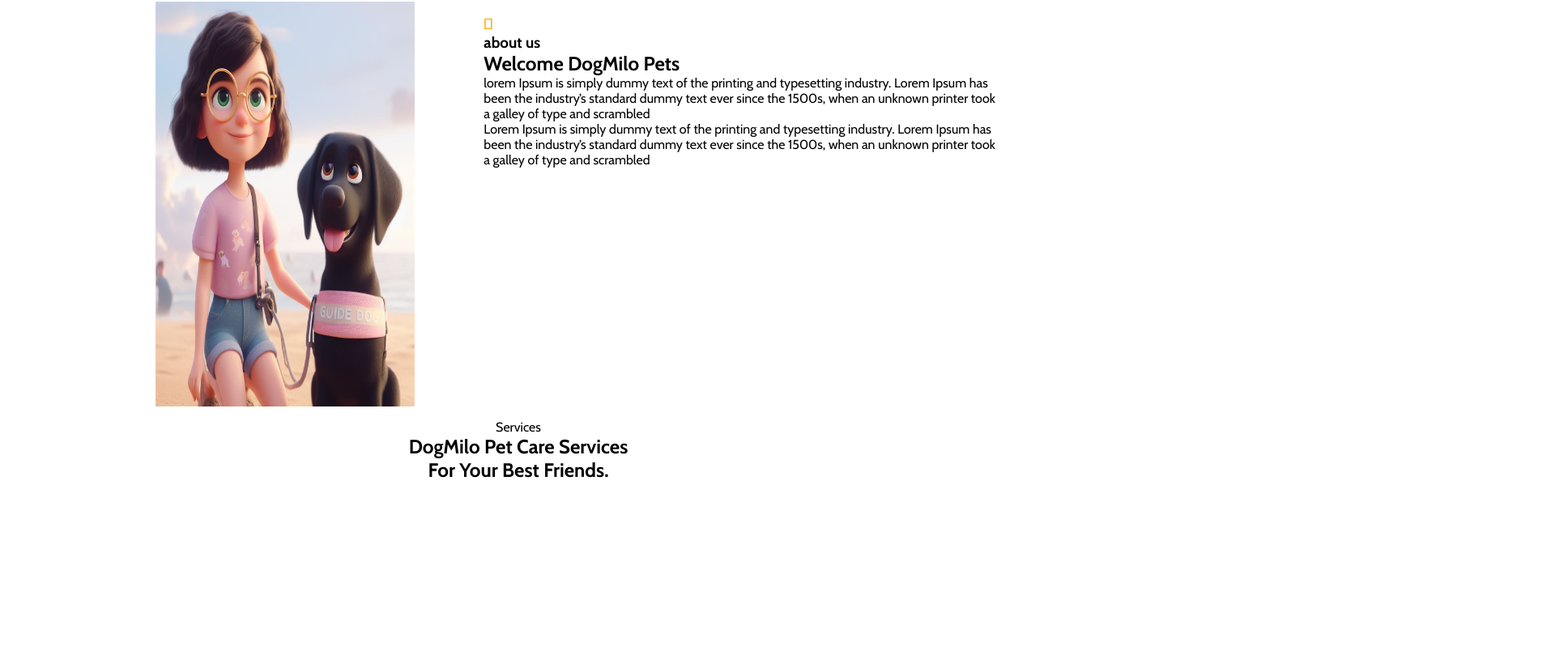
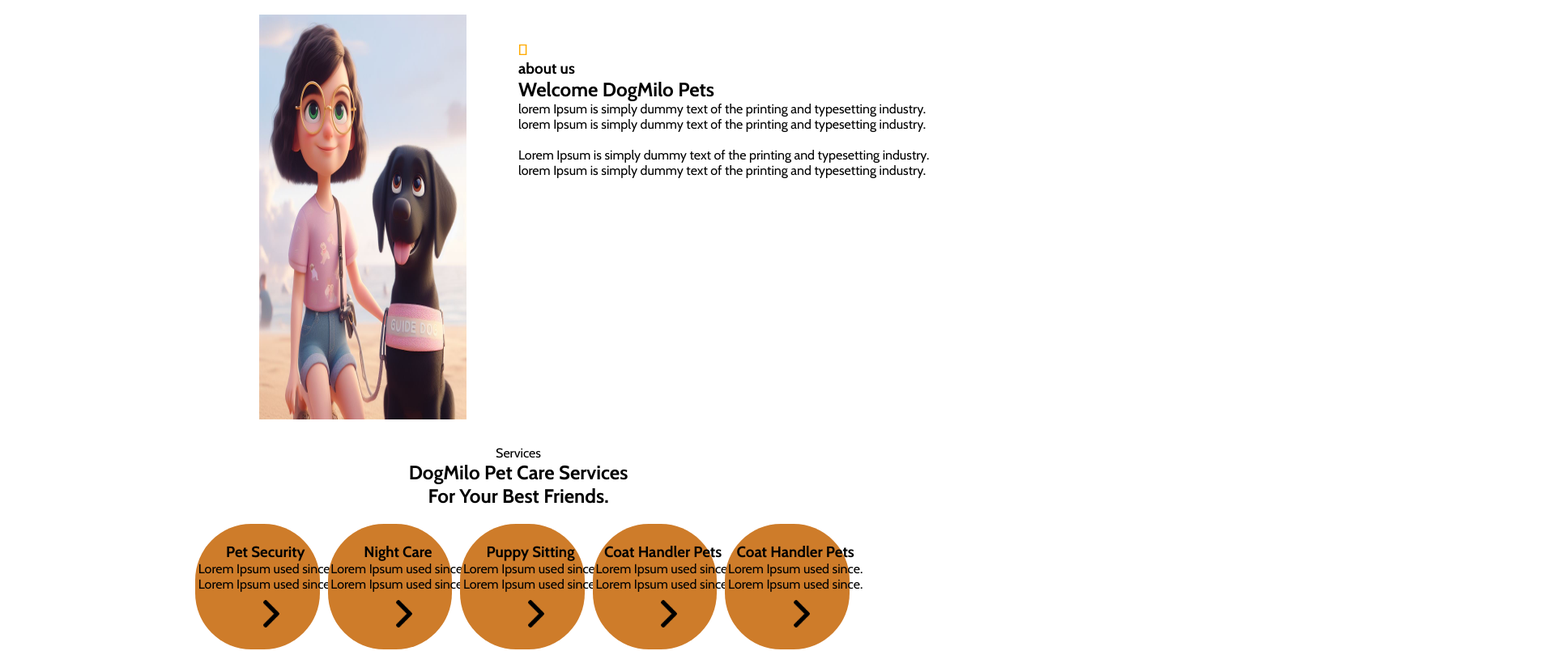
Before and after one commit to maurocazzato/proj-html-vuejs, a Vue app: page / in a window 1280 px wide. Shown: the part 760-1564 px from the top of the page at 81% size, 1920 px wide, since content can reach past the window. Built offline with nearby package versions, Linux system fonts and the light colour scheme.

Commit message:
sezione 5 della home

```diff
--- a/src/components/pages/appHome.vue
+++ b/src/components/pages/appHome.vue
@@ -18,17 +18,6 @@
             </div>
           </div>
     </div>
-
-  <!-- io lo dividerei in 4 sezioni
-      1) Welcome DogMilo Pets
-      2) DogMilo Pet Care Services For Your Best Friends.
-      3) Why Choose Us?
-      4) Over 8000 Customers With 5-star Reviews
-
-      Ci sara ovviamente una foto di Carmen. quella laterale nella seconda sezione
-  -->
-
-
 
 <main>
 
@@ -57,8 +46,12 @@
             <h3> <i class="fa-solid fa-paw" style="color: #ffaa00;"></i> about us</h3>
             <h1>Welcome DogMilo Pets</h1>
             <div id="P-container">
-              <p>lorem Ipsum is simply dummy text of the printing and typesetting industry. Lorem Ipsum has been the industry’s standard dummy text ever since the 1500s, when an unknown printer took a galley of type and scrambled</p>
-              <p>Lorem Ipsum is simply dummy text of the printing and typesetting industry. Lorem Ipsum has been the industry’s standard dummy text ever since the 1500s, when an unknown printer took a galley of type and scrambled</p>
+              <p>lorem Ipsum is simply dummy text of the printing and typesetting industry. </p>
+              <p>lorem Ipsum is simply dummy text of the printing and typesetting industry. </p>
+              <br>
+
+              <p>Lorem Ipsum is simply dummy text of the printing and typesetting industry. </p>
+              <p>lorem Ipsum is simply dummy text of the printing and typesetting industry. </p>
             </div>
 
         </div>
@@ -73,40 +66,52 @@
         <p>Services</p>
         <h1>DogMilo Pet Care Services </h1>
         <h1>For Your Best Friends.</h1>
+
         <div class="five-service">
-            <div class="service-one">
-                <img class="image-service" src="../../img/imgs/assets/d-1.png" alt="">
-                <!-- <h1 class="service-title"> hola sono h5 di sercive 1</h1>
-                <p>The standard chunk of Lorem Ipsum used since.</p> -->
+            <div class="service">
+              <div class="service-text">
+                <h3 class="service-title">Pet Security</h3>
+                <p>Lorem Ipsum used since.</p>
+                <p>Lorem Ipsum used since.</p>
+                <img src="../../img/imgs/assets/right.png" alt="">
+              </div>
 
             </div>
 
-            <div id="service-two">
-                <img class="image-service" src="../../img/imgs/assets/d-2.png" alt="">
-                <!-- <h5 class="service-title">Pet Security</h5>
-                <p>The standard chunk of Lorem Ipsum used since.</p> -->
-
+            <div class="service">
+              <div class="service-text">
+                <h3 class="service-title">Night Care</h3>
+                <p>Lorem Ipsum used since.</p>
+                <p>Lorem Ipsum used since.</p>
+                <img src="../../img/imgs/assets/right.png" alt="">
+              </div>
             </div>
 
-            <div id="service-three">
-                <img class="image-service" src="../../img/imgs/assets/d-4.png" alt="">
-                <!-- <h5 class="service-title">Night Care</h5>
-                <p>The standard chunk of Lorem Ipsum used since</p> -->
-
+            <div class="service">
+              <div class="service-text">
+                <h3 class="service-title">Puppy Sitting</h3>
+                <p>Lorem Ipsum used since.</p>
+                <p>Lorem Ipsum used since.</p>
+                <img src="../../img/imgs/assets/right.png" alt="">
+              </div>
             </div>
 
-            <div id="service-four">
-                <img class="image-service" src="../../img/imgs/assets/d-3.png" alt="">
-                <!-- <h5 class="service-title">Dog Security</h5>
-                <p>The standard chunk of Lorem Ipsum used since.</p> -->
-
+            <div class="service">
+              <div class="service-text">
+                <h3 class="service-title">Coat Handler Pets</h3>
+                <p>Lorem Ipsum used since.</p>
+                <p>Lorem Ipsum used since.</p>
+                <img src="../../img/imgs/assets/right.png" alt="">
+              </div>
             </div>
 
-            <div id="service-five">
-                <img class="image-service" src="../../img/imgs/assets/d-5.png" alt="">
-                <!-- <h5 class="service-title">Puppy Sitting</h5>
-                <p>The standard chunk of Lorem Ipsum used since.</p> -->
-
+            <div class="service">
+              <div class="service-text">
+                <h3 class="service-title">Coat Handler Pets</h3>
+                <p>Lorem Ipsum used since.</p>
+                <p>Lorem Ipsum used since.</p>
+                <img src="../../img/imgs/assets/right.png" alt="">
+              </div>
             </div>
         </div>
     </div>
@@ -162,18 +167,33 @@
   <div class="container costumers-reviews-container">
     <!-- sono due blocchetti, il secondo al suo interno ne ha altri due-->
     <!-- blocchetto 1 -->
-    <div class="container blocco1-container">
+    <div class="container blocco-container">
       <div class="text-container">
         <p>Review & Rating</p>
-        <h1>Over 8000 Customers With 5-star Reviews</h1>
-        <p>It is a long established fact that a reader will be distracted by the readable content of a page when looking at its layout. The point of using</p>
+        <h1>Over 8000 Customers </h1>
+        <h1>With 5-star Reviews</h1>
+        <p>Lorem ipsum dolor sit amet consectetur adipisicing elit.</p>
+        <p>Lorem ipsum dolor sit amet consectetur adipisicing elit.</p>
+        <p>Lorem ipsum dolor sit amet consectetur adipisicing elit.</p>
       </div>
     </div>
-    <div class="container blocco2-container">
-
+    <div class="container blocco-container">
+      <div class="text-container">
+        <br>
+        <h1>Grate Place</h1>
+        <p>Lorem ipsum dolor sit amet consectetur adipisicing elit.</p>
+        <p>Lorem ipsum dolor sit amet consectetur adipisicing elit.</p>
+        <p>Lorem ipsum dolor sit amet consectetur adipisicing elit.</p>
       </div>
-    <div class="container blocco3-container">
-
+    </div>
+    <div class="container blocco-container">
+      <div class="text-container">
+        <br>
+        <h1>Over 8000 Customers </h1>
+        <p>Lorem ipsum dolor sit amet consectetur adipisicing elit.</p>
+        <p>Lorem ipsum dolor sit amet consectetur adipisicing elit.</p>
+        <p>Lorem ipsum dolor sit amet consectetur adipisicing elit.</p>
+      </div>
     </div>
   </div>
  </section>
@@ -238,6 +258,7 @@
     /* background-color: lightblue; */
     border: 0;
     display: flex;
+    justify-content: center;
     justify-content: space-around;
 
     /* debugging */
@@ -246,7 +267,7 @@
     .cardleft{
     width: 50%;
     height: 500px;
-    margin-left: -20%;
+    // margin-left: 20%;
 
       .image{
           width: 100%;
@@ -259,8 +280,8 @@
 
 
     .textCard{
-
-        margin-top: 5%;
+        margin-left: 10%;
+        margin-top: 10%;
         /* background-color: lightgreen; */
         max-width: 50%;
         /* debugging */
@@ -279,24 +300,37 @@
 
 
     .five-service{
+      width: 100%;
+      margin: auto;
+      // background-color: aqua;
       display: flex;
       justify-content: center;
 
-      .service-one, .service-two, .service-three, .service-four, .service-five{
+
+      .service{
         background-color: #ce7c2a;
-      width: 20%;
+        min-width: 20%;
+        min-height: 100px;
         margin-left: 10px;
-      margin-right: 10px;
-
-      color: white;
+        margin-top: 20px;
         /* text-align: center; */
         padding: 2%;
         border-radius: 45%;
 
 
-      .image-service{
-        width: 50%;
+        .service-text{
+          padding: 10px;
+          width: 40%;
+          margin-left: -200%;
+
+          img{
+            margin-left: 620%;
+            margin-top: 10px;
+            width: 20px;
           }
+        }
+
+
      }
   }
 }
@@ -338,25 +372,32 @@
 }
 
 .costumers-reviews-container{
-  width: 50vw;
+  width: 80%;
   height: 300px;
   // margin-left: -50%;
   display: flex ;
   // debugging
-  background-color: lightblue;
+  // background-color: lightblue;
 
-  .blocco1-container, .blocco2-container, .blocco3-container{
-    max-width: 33%;
-    height: 100%;
+  .blocco-container{
+    min-width: 50%;
     margin: auto;
-    text-align: center;
+    margin-left: -15%;
+    display: block;
+    padding-left: 50px;
+    padding-right: 50px;
+    margin-bottom: 10090px;
 
     // debugging
-    background-color: lightpink;
-    border: 1px solid black;
+    // background-color: lightpink;
 
     .text-container{
-      background-color: #ce7c2a;
+
+      line-height: 20px;
+      h1{
+        font-size: 2rem;
+        line-height: 50px;
+      }
     }
   }
 }
```
Lines whose indentation alone changed are shown as unchanged.
